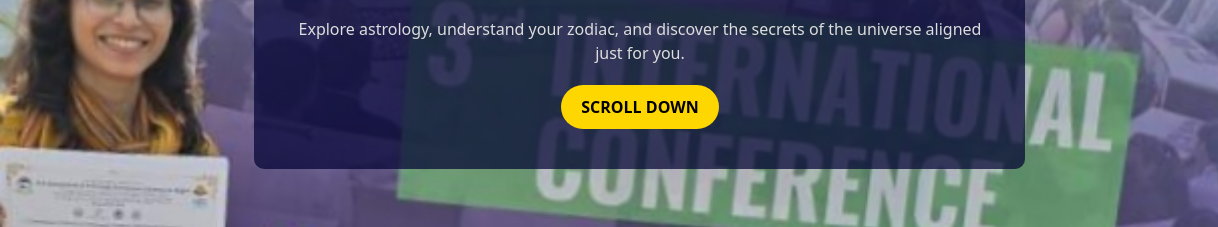
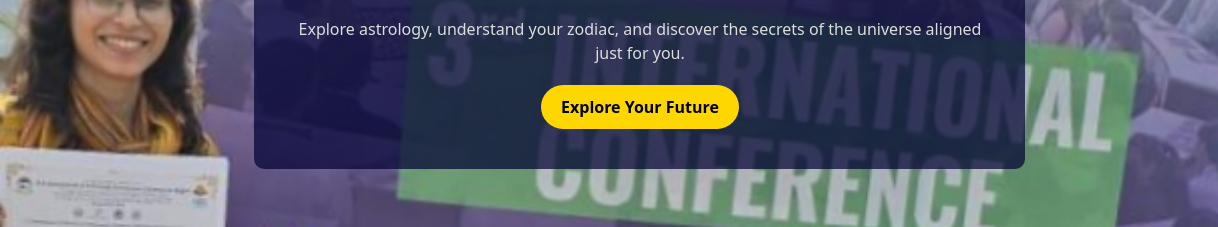
Before and after one commit to achalkatkar/forttunne, a plain HTML site: page index.html in a window 1280 px wide. Shown: the part 335-562 px from the top of the page, 0-1218 px from the left. Drawn offline with nearby package versions, Linux system fonts and the light colour scheme.

Commit message:
added some changes

```diff
--- a/index.html
+++ b/index.html
@@ -59,7 +59,7 @@
       <h1>Welcome to Cosmic Insights</h1>
       <h2>Your Gateway to the Stars</h2>
       <p>Explore astrology, understand your zodiac, and discover the secrets of the universe aligned just for you.</p>
-      <button>SCROLL DOWN </button>
+      <a href="./pages/services.html"><button>Explore Your Future </button></a>
      </div>
     </div>
 
@@ -79,7 +79,7 @@
     <h1>Welcome to Cosmic Insights</h1>
     <h2>Your Gateway to the Stars</h2>
     <p>Explore astrology, understand your zodiac, and discover the secrets of the universe aligned just for you.</p>
-    <button class="btn btn-custom">SCROLL DOWN</button>
+    <a href="./pages/services.html"><button class="btn btn-custom">Explore Your Future </button></a>
   </div>
 
   <!-- roating img of horse and 5 card section start  -->
```
